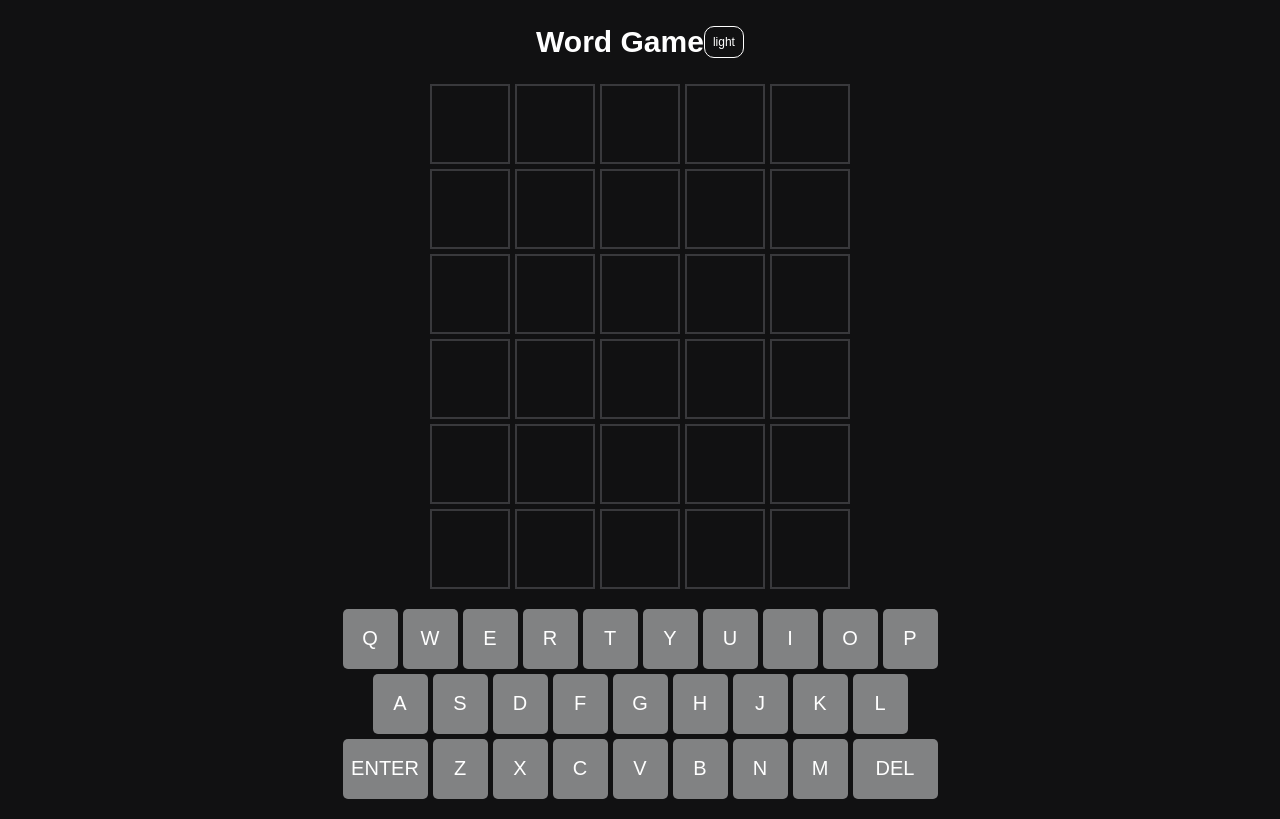
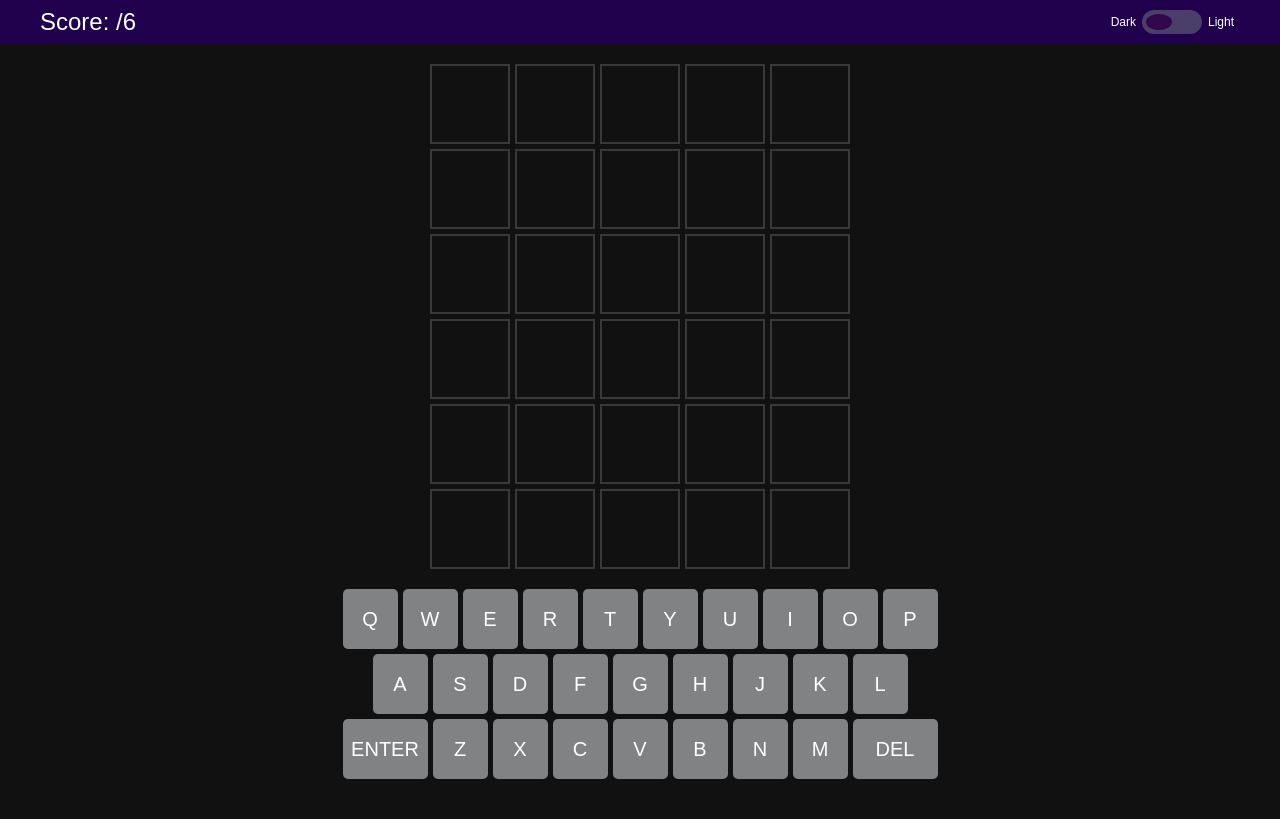
Before and after one commit to BuenVia/wordle-clone, a plain HTML site: page index.html in a window 1280 px wide. Drawn offline with Linux system fonts and the light colour scheme.

Commit message:
update to header and night mode

```diff
--- a/css/styles.css
+++ b/css/styles.css
@@ -1,8 +1,9 @@
 :root {
   --text-clr: white;
   --bkg-clr: hsl(240, 3%, 7%);
-  --key-clr: hsl(200, 1%, 51%);
+  --key-clr: hsl(210, 1%, 51%);
   --key-text-clr: white;
+  --head-clr: rgb(33, 0, 77);
 }
 
 *, *::after, *::before {
@@ -20,17 +21,35 @@ body {
   font-size: clamp(.5rem, 2.5vmin, 1.5rem);
 }
 
+.header {
+  display: flex;
+  align-items: center;
+  justify-content: center;
+  background-color: var(--head-clr);
+  margin-bottom: 1em;
+  padding: .5rem 0;
+}
+
 .nav {
+  width: 1200px;
   display: flex;
-  flex-direction: row;
-  justify-content: center;
   align-items: center;
   color: var(--text-clr);
 }
 
-.btn-box {
+.nav-title {
+  width: 100%;
+  font-size: 24px;
+}
+
+.nav-box {
   display: flex;
-  margin-left: 0;
+  align-items: center;
+}
+
+.switch-text {
+  margin: 0 .5em;
+  font-size: 12px;
 }
 
 .switch-btn {
@@ -39,6 +58,63 @@ body {
   border-radius: 10px;
   font-size: 12px;
   cursor: pointer;
+}
+
+.switch {
+  position: relative;
+  display: inline-block;
+  width: 60px;
+  height: 24px;
+}
+
+/* Hide default HTML checkbox */
+.switch input {
+  opacity: 0;
+  width: 0;
+  height: 0;
+}
+
+/* The slider */
+.slider {
+  position: absolute;
+  cursor: pointer;
+  top: 0;
+  left: 0;
+  right: 0;
+  bottom: 0;
+  background-color: rgb(74, 63, 104);
+  -webkit-transition: .4s;
+  transition: .4s;
+}
+
+.slider:before {
+  position: absolute;
+  content: "";
+  height: 16px;
+  width: 26px;
+  left: 4px;
+  bottom: 4px;
+  background-color: rgb(49, 8, 77);
+  -webkit-transition: .4s;
+  transition: .4s;
+}
+
+input:checked + .slider {
+  background-color: #ffffff;
+}
+
+input:checked + .slider:before {
+  -webkit-transform: translateX(26px);
+  -ms-transform: translateX(26px);
+  transform: translateX(26px);
+}
+
+.slider.round {
+  border-radius: 34px;
+}
+
+.slider.round:before {
+  border-radius: 50%;
 }
 
 .main {
--- a/index.html
+++ b/index.html
@@ -10,11 +10,21 @@
 </head>
 <body id="body">
 
-
-    <nav class="nav" id="nav">
-      <h1>Word Game</h1>
-       <p class="switch-btn" id="clr-switch">light</p>
-    </nav>
+    <header class="header">
+      <nav class="nav" id="nav">
+        <div class="nav-title">
+          <a>Score: /6</a>
+        </div>
+        <div class="nav-box">
+          <a class="switch-text">Dark</a>
+          <label class="switch">
+            <input type="checkbox" id="clr-switch">
+            <span class="slider round"></span>
+          </label>
+          <a class="switch-text">Light</a>
+        </div>
+      </nav>
+    </header>
 
     <main class="main">
       <div class="alert-container" data-alert-container></div>
--- a/js/script.js
+++ b/js/script.js
@@ -15,18 +15,18 @@ const clrBtn = document.getElementById('clr-switch')
 
 clrBtn.addEventListener('click', () => {
   const r = document.querySelector(':root')
-  if (clrBtn.innerText === 'light') {
-    clrBtn.innerText = 'dark'
-    r.style.setProperty('--bkg-clr', '#ccc')
+  if (clrBtn.checked === true) {
+    r.style.setProperty('--bkg-clr', '#eee')
     r.style.setProperty('--text-clr', 'black')
     r.style.setProperty('--key-clr', 'black')
     r.style.setProperty('--key-text-clr', 'white')
+    r.style.setProperty('--head-clr', 'lightgrey')
   } else {
-    clrBtn.innerText = 'light'
     r.style.setProperty('--bkg-clr', 'hsl(240, 3%, 7%)')
     r.style.setProperty('--text-clr', 'white')
     r.style.setProperty('--key-clr', 'hsl(200, 1%, 51%')
     r.style.setProperty('--key-text-clr', 'white')
+    r.style.setProperty('--head-clr', 'rgb(33, 0, 77)')
   }
 })
 
```
Also changed, not shown: 1 other file.
